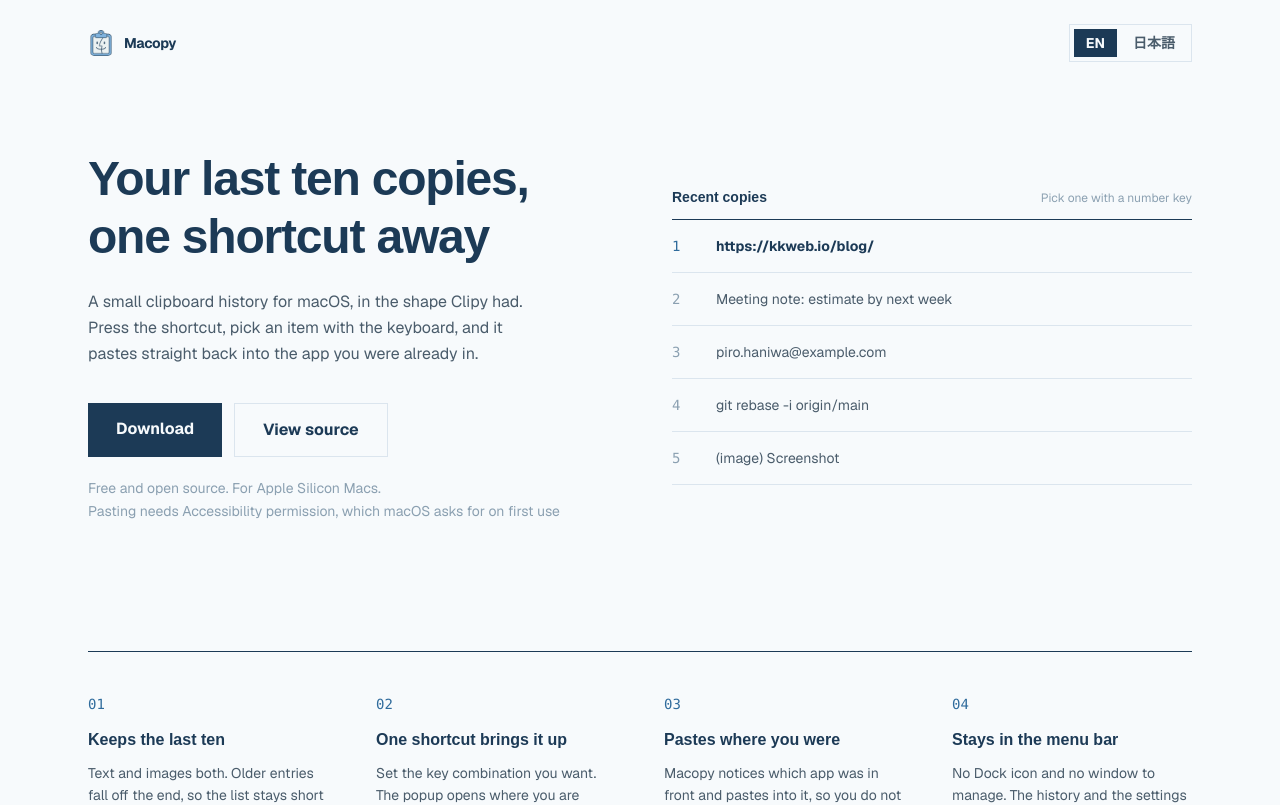
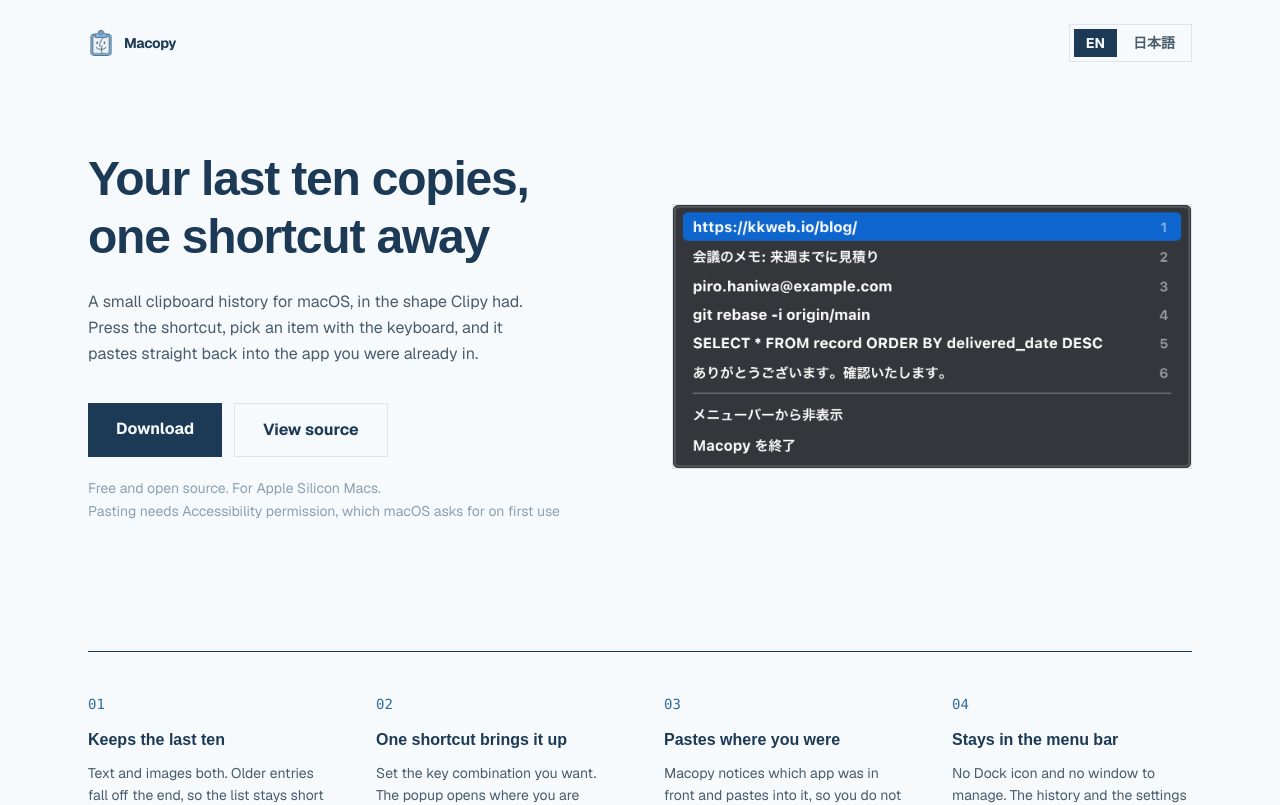
Before and after one commit to piro0919/macopy, a Next.js app in the folder lp/: page /en in a window 1280 px wide. Shown: the top 805 px of the page. Built offline with nearby package versions, Linux system fonts and the light colour scheme; a web font is replaced by a local one.

Commit message:
fix(lp): show the real popup instead of a made-up list

```diff
--- a/lp/src/app/[locale]/page.tsx
+++ b/lp/src/app/[locale]/page.tsx
@@ -16,7 +16,6 @@
 
   const t = await getTranslations();
   const features = t.raw("features.items") as Item[];
-  const stack = t.raw("stack.items") as string[];
 
   return (
     <>
@@ -64,35 +63,17 @@
             </p>
           </div>
 
-          {/* 履歴そのものを台帳として置く。番号がそのまま押すキーになる */}
+          {/* 実際のポップアップ。同種のクリップボード管理アプリは
+              どれも本物の一覧と番号ショートカットを見せている */}
           <div className="min-w-0">
-            <div className="flex items-baseline justify-between border-ink border-b pb-3">
-              <span className="font-display font-bold text-sm">{t("stack.title")}</span>
-              <span className="text-ink-3 text-xs">{t("stack.hint")}</span>
-            </div>
-            <ol>
-              {stack.map((line, i) => (
-                <li
-                  className="flex items-center gap-5 border-line border-b py-4"
-                  key={line}
-                >
-                  <span
-                    className={`w-6 shrink-0 font-mono text-sm ${
-                      i === 0 ? "text-steel" : "text-ink-3"
-                    }`}
-                  >
-                    {i + 1}
-                  </span>
-                  <span
-                    className={`truncate text-sm ${
-                      i === 0 ? "font-bold text-ink" : "text-ink-2"
-                    }`}
-                  >
-                    {line}
-                  </span>
-                </li>
-              ))}
-            </ol>
+            <Image
+              alt={t("screens.popup")}
+              className="w-full border border-line"
+              height={639}
+              priority={true}
+              src="/screenshot-popup.png"
+              width={1260}
+            />
           </div>
         </section>
 
```
Also changed, not shown: lp/public/screenshot-popup.png (added).
